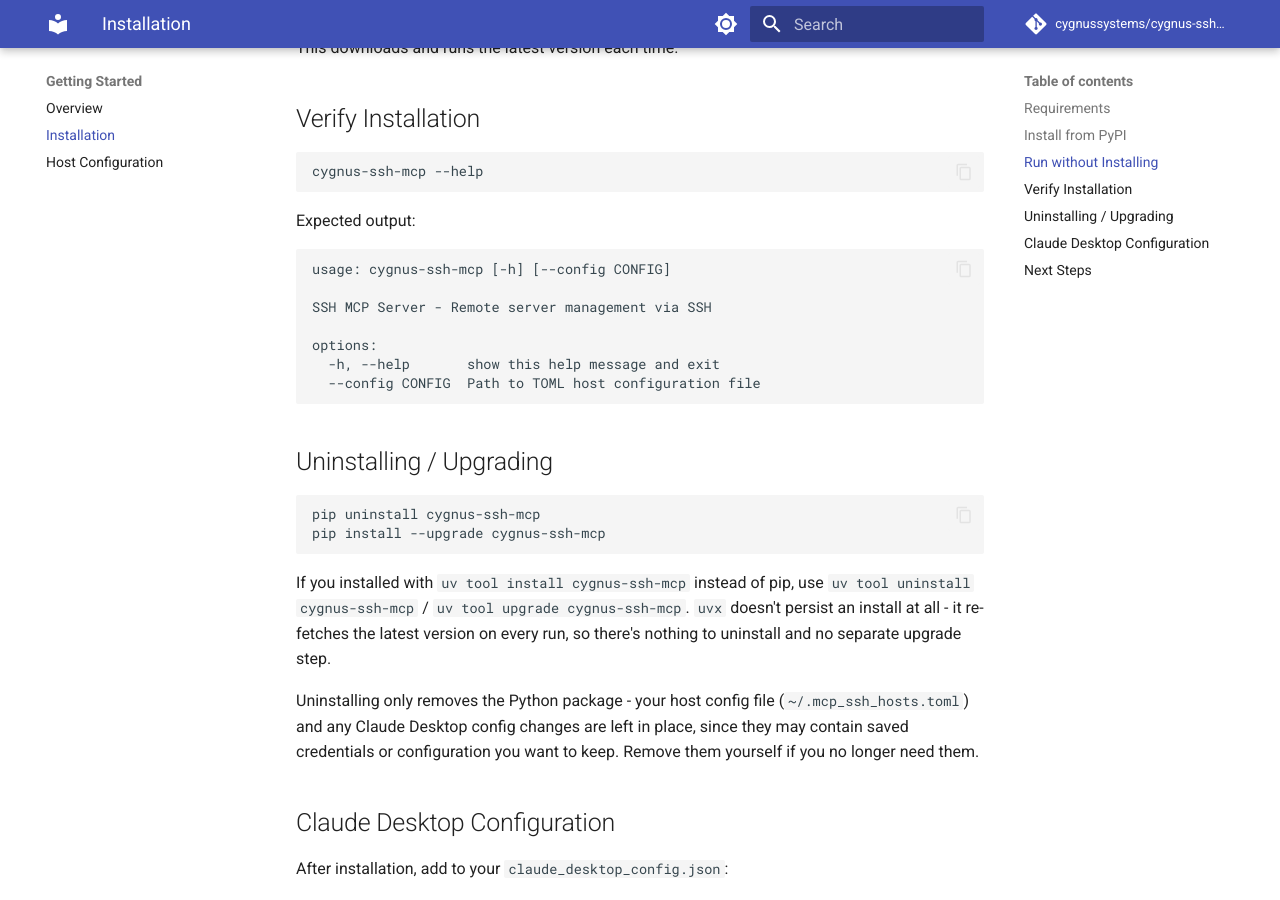
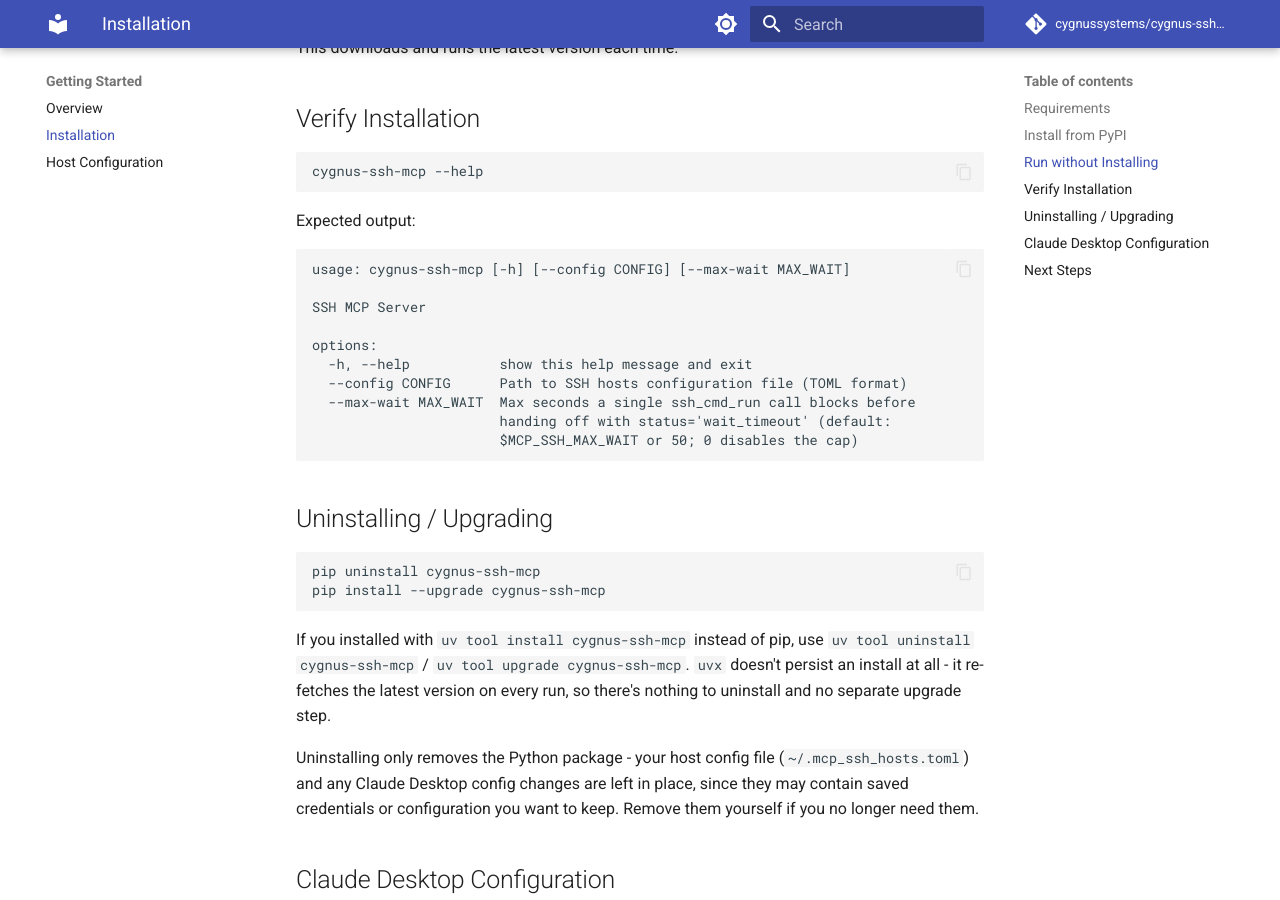
Before and after one commit to cygnussystems/cygnus-ssh-mcp, an MkDocs documentation site: the page built from docs/15-installation.md, in a window 1280 px wide and 900 px high, scrolled down 720 px. Built offline with MkDocs 1.6.1 and Material for MkDocs 9.7.7, drawn with Linux system fonts in a browser that asks for light colours; comment, search, counter and statistics services are not loaded.

Commit message:
docs: document the ssh_cmd_run wait cap in README and CLI options
Add --max-wait / MCP_SSH_MAX_WAIT to the --help output and the options
tables, and explain in the README timeout section why a single call never
blocks longer than 50s (MCP clients such as OpenCode abort at 60s).

Co-Authored-By: Claude Opus 5.5 <noreply@anthropic.com>

````diff
--- a/docs/15-installation.md
+++ b/docs/15-installation.md
@@ -35,13 +35,16 @@ cygnus-ssh-mcp --help
 
 Expected output:
 ```
-usage: cygnus-ssh-mcp [-h] [--config CONFIG]
+usage: cygnus-ssh-mcp [-h] [--config CONFIG] [--max-wait MAX_WAIT]
 
-SSH MCP Server - Remote server management via SSH
+SSH MCP Server
 
 options:
-  -h, --help       show this help message and exit
-  --config CONFIG  Path to TOML host configuration file
+  -h, --help           show this help message and exit
+  --config CONFIG      Path to SSH hosts configuration file (TOML format)
+  --max-wait MAX_WAIT  Max seconds a single ssh_cmd_run call blocks before
+                       handing off with status='wait_timeout' (default:
+                       $MCP_SSH_MAX_WAIT or 50; 0 disables the cap)
 ```
 
 ## Uninstalling / Upgrading
````
Also changed, not shown: README.md (+5 -0 lines), docs/80-claude-desktop.md (+2 -0 lines).
